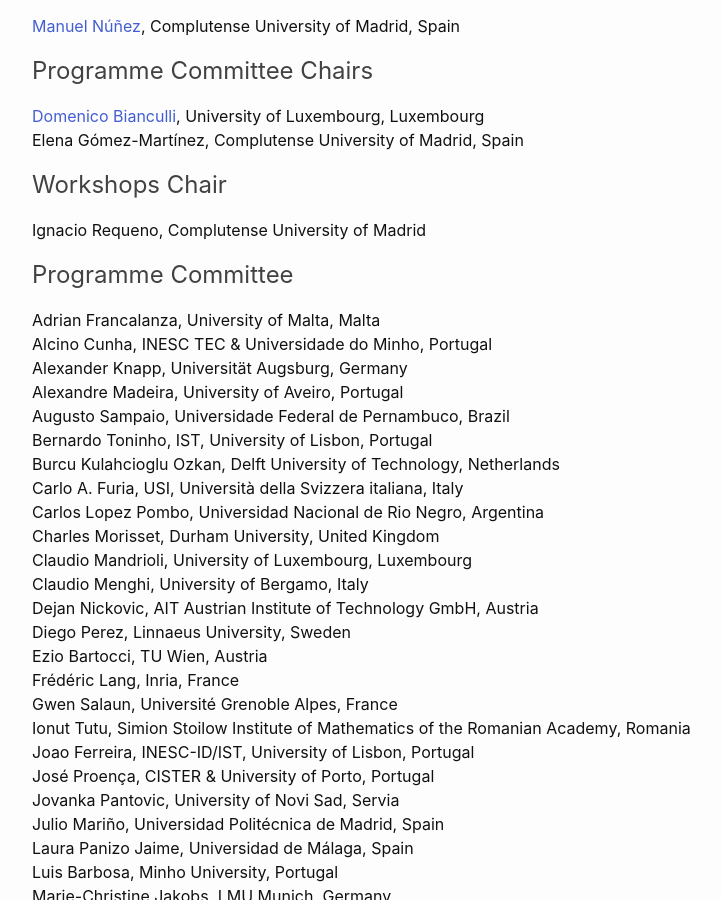
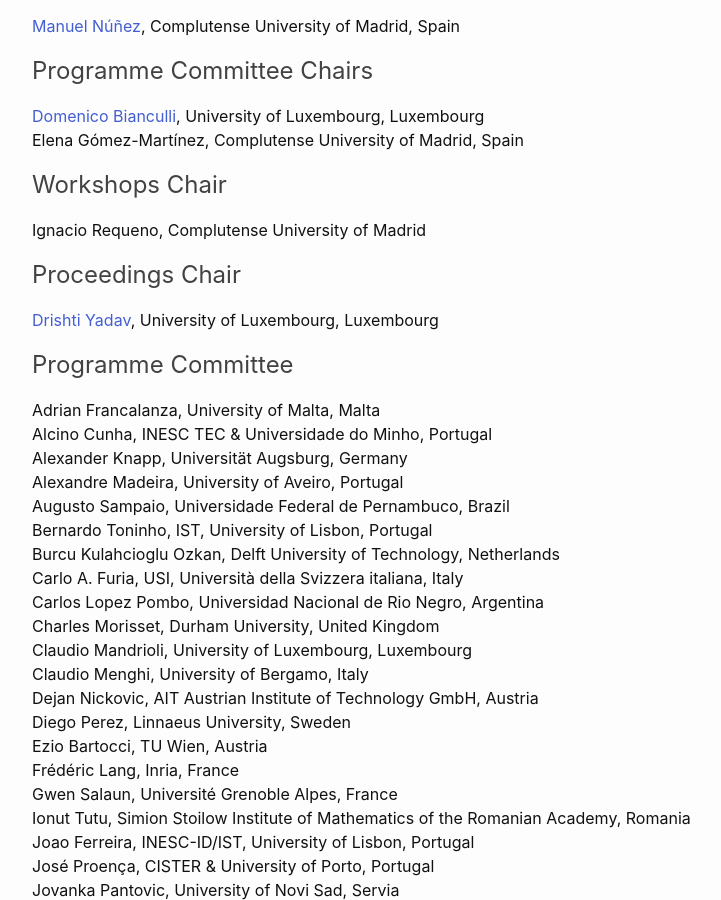
Before and after one commit to sefm-conference/2025, a Jekyll site: the page built from _pages/committees.md, in a window 1280 px wide and 900 px high, scrolled down 853 px. Shown: the whole window, without its empty margins (38-759 px from the left). Built offline with Jekyll 4.4.1, drawn with Linux system fonts in a browser that asks for light colours.

Commit message:
Update committees.md

```diff
--- a/_pages/committees.md
+++ b/_pages/committees.md
@@ -14,6 +14,9 @@ Elena Gómez-Martínez, Complutense University of Madrid, Spain
 
 ## Workshops Chair
 Ignacio Requeno, Complutense University of Madrid
+
+## Proceedings Chair
+[Drishti Yadav](https://orcid.org/0000-0002-2974-0323), University of Luxembourg, Luxembourg
 
 ## Programme Committee
 
```
